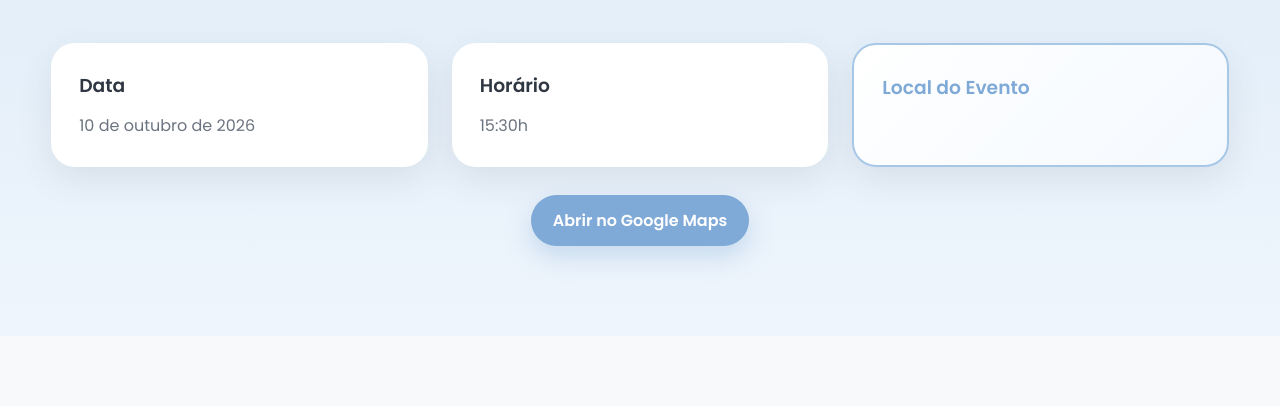
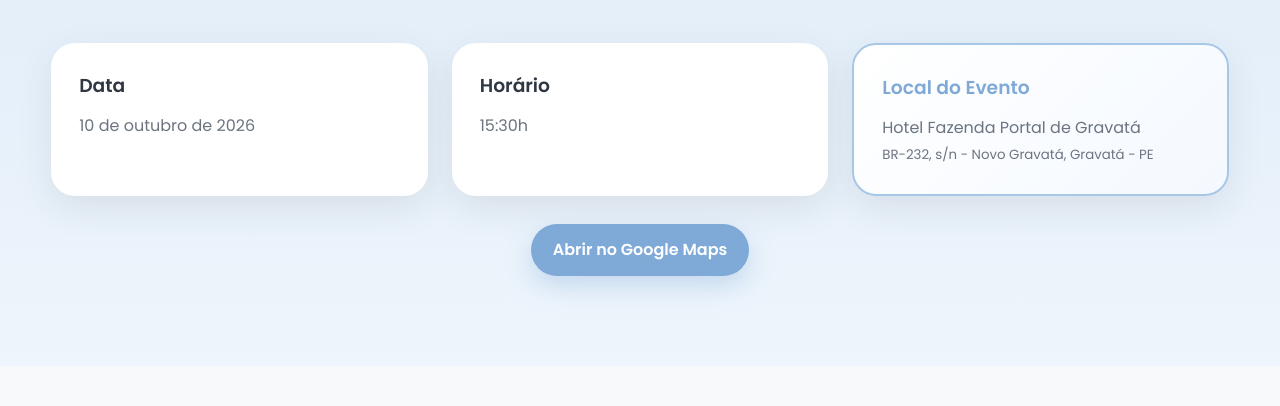
Before and after one commit to rvcris87/casamento-karine-josue, a Flask app: page / in a window 1280 px wide. Shown: the part 2729-3135 px from the top of the page. Run offline with Flask 3, Linux system fonts and the light colour scheme; data that the repository does not hold is empty; some libraries are stand-ins or nearby versions.

Commit message:
atualizaçao

```diff
--- a/templates/partials/grande_dia.html
+++ b/templates/partials/grande_dia.html
@@ -25,8 +25,8 @@
 
         <div class="info-card destaque-local">
             <h3>Local do Evento</h3>
-            <p>{{ config.local_cerimonia if config else 'Hotel Fazenda Portal de Gravatá' }}</p>
-            <small>{{ config.endereco_cerimonia if config else 'BR-232, s/n - Novo Gravatá, Gravatá - PE' }}</small>
+            <p>{{ evento.local_cerimonia if evento else 'Hotel Fazenda Portal de Gravatá' }}</p>
+            <small>{{ evento.endereco_cerimonia if evento else 'BR-232, s/n - Novo Gravatá, Gravatá - PE' }}</small>
         </div>
     </div>
 
```
